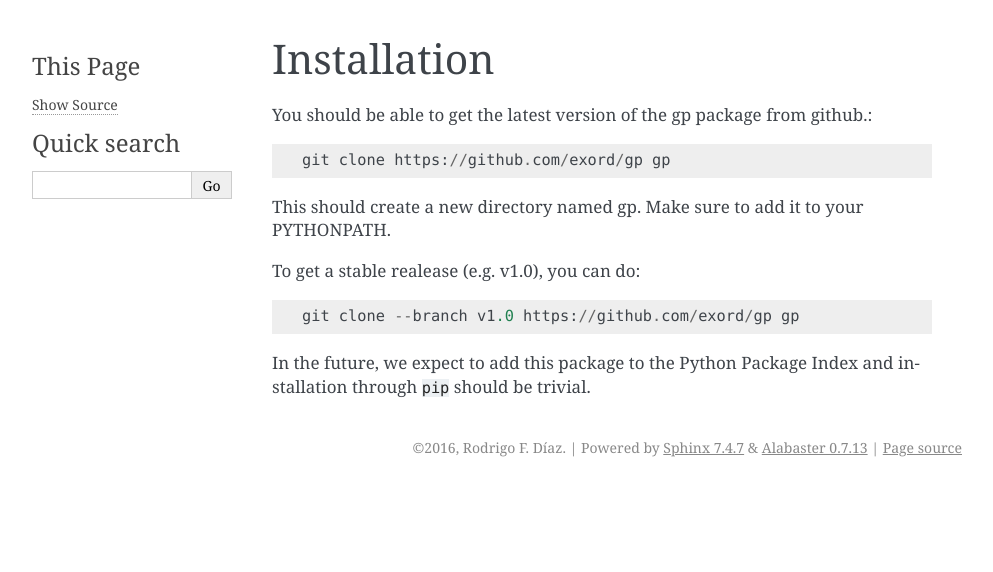
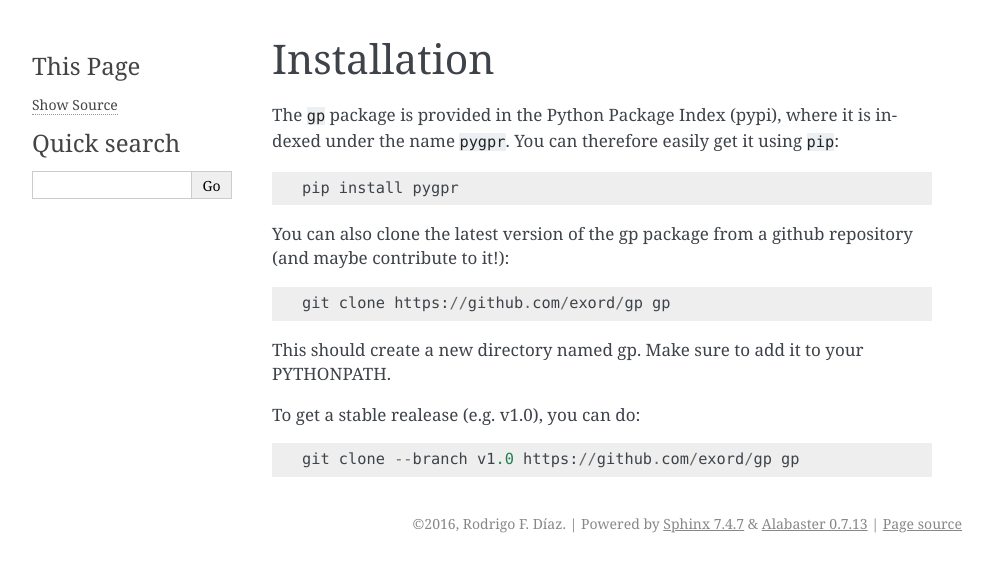
Before and after one commit to exord/gp, a Sphinx documentation site: the page built from docs/rstfiles/installation.rst, in a window 1280 px wide. Shown: the top 572 px of the page, without its empty margins (148-1141 px from the left). Built offline with Sphinx 7.4.7, drawn with Linux system fonts in a browser that asks for light colours.

Commit message:
Documentation.

```diff
--- a/docs/rstfiles/installation.rst
+++ b/docs/rstfiles/installation.rst
@@ -1,7 +1,13 @@
+.. _installation:
+
 Installation
 ============
 
-You should be able to get the latest version of the gp package from github.::
+The ``gp`` package is provided in the Python Package Index (pypi), where it is indexed under the name ``pygpr``. You can therefore easily get it using ``pip``::
+
+  pip install pygpr
+
+You can also clone the latest version of the gp package from a github repository (and maybe contribute to it!)::
 
     git clone https://github.com/exord/gp gp
 
@@ -10,6 +16,3 @@ This should create a new directory named gp. Make sure to add it to your PYTHONP
 To get a stable realease (e.g. v1.0), you can do::
 
     git clone --branch v1.0 https://github.com/exord/gp gp
-
-
-In the future, we expect to add this package to the Python Package Index and installation through ``pip`` should be trivial.
```
Also changed, not shown: docs/index.rst (+8 -0 lines).
